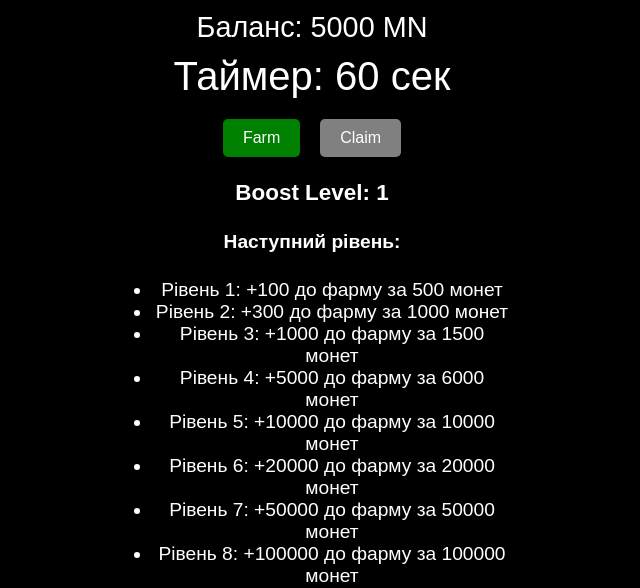
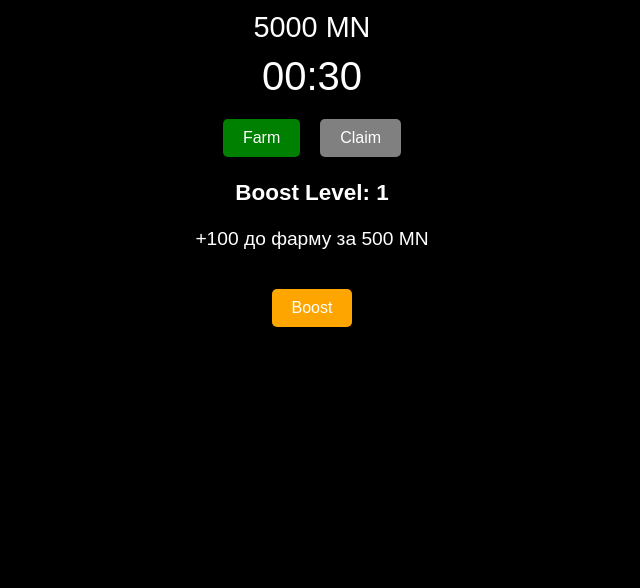
Before and after one commit to Human0880/Test-Game, a plain HTML site: page index.html in a window 1280 px wide. Shown: the part 201-789 px from the top of the page, without its empty margins (328-968 px from the left). Drawn offline with Linux system fonts and the light colour scheme.

Commit message:
Update index.html

```diff
--- a/index.html
+++ b/index.html
@@ -9,27 +9,15 @@
 <body>
     <div class="container">
         <img src="logo.png" alt="Логотип" class="logo">
-        <div class="balance">Баланс: <span id="balance">5000</span> MN</div>
-        <div class="timer">Таймер: <span id="timer">60</span> сек</div>
+        <div class="balance"> <span id="balance">5000</span> MN</div>
+        <div class="timer"> <span id="timer">00:30</span></div>
         <div class="buttons">
             <button id="farmButton" class="btn green" onclick="startFarming()">Farm</button>
             <button id="claimButton" class="btn gray" onclick="claimReward()" disabled>Claim</button>
         </div>
-        <div class="boost-info" id="boostInfo">
+        <div class="boost-info">
             <h3>Boost Level: <span id="boostLevel">1</span></h3>
-            <h4>Наступний рівень:</h4>
-            <ul id="boostDetails">
-                <li>Рівень 1: +100 до фарму за 500 монет</li>
-                <li>Рівень 2: +300 до фарму за 1000 монет</li>
-                <li>Рівень 3: +1000 до фарму за 1500 монет</li>
-                <li>Рівень 4: +5000 до фарму за 6000 монет</li>
-                <li>Рівень 5: +10000 до фарму за 10000 монет</li>
-                <li>Рівень 6: +20000 до фарму за 20000 монет</li>
-                <li>Рівень 7: +50000 до фарму за 50000 монет</li>
-                <li>Рівень 8: +100000 до фарму за 100000 монет</li>
-                <li>Рівень 9: +200000 до фарму за 200000 монет</li>
-                <li>Рівень 10: +500000 до фарму за 500000 монет</li>
-            </ul>
+            <p>+<span id="boostAmount">100</span> до фарму за <span id="boostCost">500</span> MN</p>
         </div>
         <button id="boostButton" class="btn boost" onclick="buyBoost()">Boost</button>
     </div>
```
